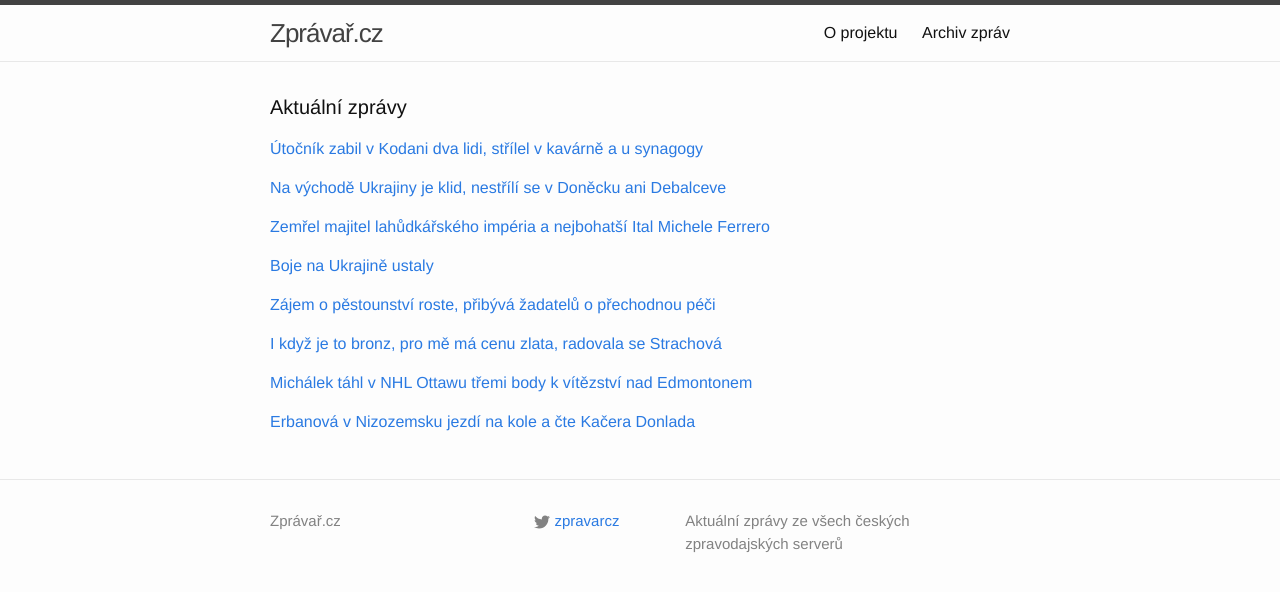
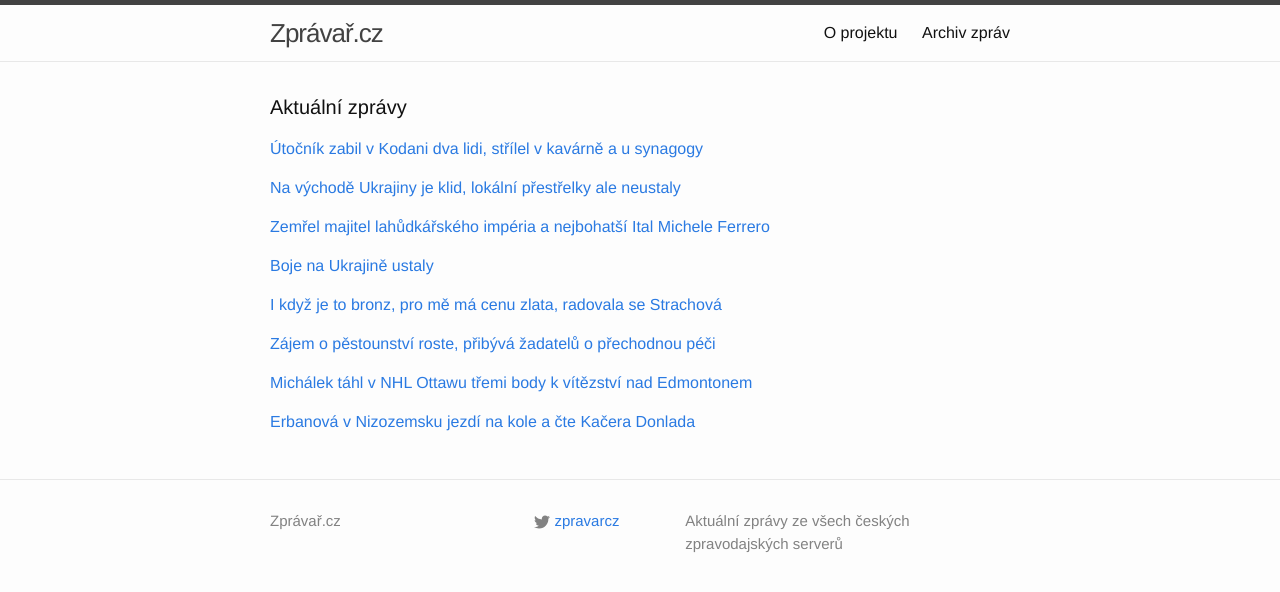
Before and after one commit to adliska/zpravar, a Jekyll site: the page built from index.html, in a window 1280 px wide. Shown: the top 592 px of the page. Built offline with Jekyll 4.4.1, drawn with Linux system fonts in a browser that asks for light colours.

Commit message:
zpravar news update

```diff
--- a/index.html
+++ b/index.html
@@ -26,9 +26,10 @@ layout: default
 <li><a href=http://www.ceskatelevize.cz/ct24/svet/301761-dalsi-strelba-v-kodani-u-synagogy-byli-zraneni-tri-lide/>Další střelba v Kodani: U synagogy byli zraněni tři lidé - www.ceskatelevize.cz</a></li>
 <li><a href=http://www.rozhlas.cz/_zprava/kodani-se-opet-rozeznely-vystrely-na-miste-je-jedna-obet--1455754>Kodaní se opět rozezněly výstřely. Na místě je jedna oběť - www.rozhlas.cz</a></li>
 </ul>
-</div><p><a href="javascript:;" onclick="toggle_visibility('zpravy1')">Na východě Ukrajiny je klid, nestřílí se v Doněcku ani Debalceve</a></p>
+</div><p><a href="javascript:;" onclick="toggle_visibility('zpravy1')">Na východě Ukrajiny je klid, lokální přestřelky ale neustaly</a></p>
 <div id="zpravy1" style="display:none">
 <ul>
+<li><a href=http://www.ceskenoviny.cz/zpravy/zpravy/na-vychode-ukrajiny-je-klid-lokalni-prestrelky-ale-neustaly/1181538>Na východě Ukrajiny je klid, lokální přestřelky ale neustaly - www.ceskenoviny.cz</a></li>
 <li><a href=http://zpravy.e15.cz/zahranicni/udalosti/na-vychode-ukrajiny-je-klid-nestrili-se-v-donecku-ani-debalceve-1163093>Na východě Ukrajiny je klid, nestřílí se v Doněcku ani Debalceve - zpravy.e15.cz</a></li>
 <li><a href=http://www.tyden.cz/rubriky/zahranici/rusko-a-okoli/na-vychode-ukrajiny-je-klid-primeri-se-zatim-dodrzuje_333506.html>Na východě Ukrajiny je klid. Příměří se zatím dodržuje - www.tyden.cz</a></li>
 <li><a href=http://zpravy.e15.cz/zahranicni/udalosti/primeri-na-vychode-ukrajiny-se-pry-vcelku-dodrzuje-hlasi-obe-strany-1163093>Příměří na východě Ukrajiny se prý vcelku dodržuje, hlásí obě strany - zpravy.e15.cz</a></li>
@@ -70,23 +71,23 @@ layout: default
 <li><a href=http://www.rozhlas.cz/_zprava/na-vychode-ukrajiny-vstoupilo-v-platnost-primeri-mezi-vladou-a-separatisty--1455750>Na východě Ukrajiny vstoupilo v platnost příměří mezi vládou a separatisty - www.rozhlas.cz</a></li>
 <li><a href=http://www.novinky.cz/zahranicni/evropa/361715-na-ukrajine-zacalo-platit-primeri-obe-strany-se-ale-obvinuji-z-jeho-porusovani.html>Na Ukrajině začalo platit příměří, obě strany se ale obviňují z jeho porušování - www.novinky.cz</a></li>
 </ul>
-</div><p><a href="javascript:;" onclick="toggle_visibility('zpravy4')">Zájem o pěstounství roste, přibývá žadatelů o přechodnou péči</a></p>
+</div><p><a href="javascript:;" onclick="toggle_visibility('zpravy4')">I když je to bronz, pro mě má cenu zlata, radovala se Strachová</a></p>
 <div id="zpravy4" style="display:none">
+<ul>
+<li><a href=http://www.tyden.cz/rubriky/sport/zimni-sporty/sjezdove-lyzovani/i-kdyz-je-to-bronz-pro-me-ma-cenu-zlata-radovala-se-strachova_333514.html>I když je to bronz, pro mě má cenu zlata, radovala se Strachová - www.tyden.cz</a></li>
+<li><a href=http://www.sportovninoviny.cz/zpravy/pro-strachovou-je-bronz-ze-slalomu-na-ms-jako-zlato-pomohl-k-ni-i-stin-pod-lopatou/1181555>Pro Strachovou je bronz ze slalomu na MS jako zlato, pomohl k ní i stín pod lopatou - www.sportovninoviny.cz</a></li>
+<li><a href=http://www.denik.cz/zimni_sporty/bronzova-zahrobska-je-to-jako-sen-ta-medaile-ma-pro-me-cenu-zlata-20150215.html>Bronzová Záhrobská: Je to jako sen. Ta medaile má pro mě cenu zlata - www.denik.cz</a></li>
+<li><a href=http://sport.aktualne.cz/strachova-ctyrnasobna-medailistka-z-ms-to-zni-nadherne/r~65df9c50b4e711e49e4b0025900fea04/>Strachová: Čtyřnásobná medailistka z MS? To zní nádherně - sport.aktualne.cz</a></li>
+<li><a href=http://www.sportovninoviny.cz/zpravy/pro-strachovou-je-bronz-ze-slalomu-na-ms-jako-zlato/1181555>Pro Strachovou je bronz ze slalomu na MS jako zlato - www.sportovninoviny.cz</a></li>
+</ul>
+</div><p><a href="javascript:;" onclick="toggle_visibility('zpravy5')">Zájem o pěstounství roste, přibývá žadatelů o přechodnou péči</a></p>
+<div id="zpravy5" style="display:none">
 <ul>
 <li><a href=http://www.ceskenoviny.cz/zpravy/zpravy/zajem-o-pestounstvi-roste-pribyva-zadatelu-o-prechodnou-peci/1181561>Zájem o pěstounství roste, přibývá žadatelů o přechodnou péči - www.ceskenoviny.cz</a></li>
 <li><a href=http://zpravy.idnes.cz/pestounu-v-cesku-pribyva-0ho-/domaci.aspx?c=A150215_102804_domaci_pku>Profesionálních pěstounů přibývá. Za rok se jejich počet ztrojnásobil - zpravy.idnes.cz</a></li>
 <li><a href=http://www.denik.cz/z_domova/pribyva-profesionalnich-pestounu-pocet-se-za-rok-ztrojnasobil-20150215.html>Přibývá profesionálních pěstounů, počet se za rok ztrojnásobil - www.denik.cz</a></li>
 <li><a href=http://zpravy.aktualne.cz/domaci/prechodnych-pestounu-pribyva-jejich-je-temer-trikrat-vyssi/r~6c6b5c44b4ec11e49bec0025900fea04/>Přechodných pěstounů přibývá. Je jich je téměř třikrát více - zpravy.aktualne.cz</a></li>
 <li><a href=http://www.ceskenoviny.cz/zpravy/zpravy/pribyva-profesionalnich-pestounu-pocet-se-za-rok-ztrojnasobil/1181561>Přibývá profesionálních pěstounů, počet se za rok ztrojnásobil - www.ceskenoviny.cz</a></li>
-</ul>
-</div><p><a href="javascript:;" onclick="toggle_visibility('zpravy5')">I když je to bronz, pro mě má cenu zlata, radovala se Strachová</a></p>
-<div id="zpravy5" style="display:none">
-<ul>
-<li><a href=http://www.tyden.cz/rubriky/sport/zimni-sporty/sjezdove-lyzovani/i-kdyz-je-to-bronz-pro-me-ma-cenu-zlata-radovala-se-strachova_333514.html>I když je to bronz, pro mě má cenu zlata, radovala se Strachová - www.tyden.cz</a></li>
-<li><a href=http://www.sportovninoviny.cz/zpravy/pro-strachovou-je-bronz-ze-slalomu-na-ms-jako-zlato-pomohl-k-ni-i-stin-pod-lopatou/1181555>Pro Strachovou je bronz ze slalomu na MS jako zlato, pomohl k ní i stín pod lopatou - www.sportovninoviny.cz</a></li>
-<li><a href=http://www.denik.cz/zimni_sporty/bronzova-zahrobska-je-to-jako-sen-ta-medaile-ma-pro-me-cenu-zlata-20150215.html>Bronzová Záhrobská: Je to jako sen. Ta medaile má pro mě cenu zlata - www.denik.cz</a></li>
-<li><a href=http://sport.aktualne.cz/strachova-ctyrnasobna-medailistka-z-ms-to-zni-nadherne/r~65df9c50b4e711e49e4b0025900fea04/>Strachová: Čtyřnásobná medailistka z MS? To zní nádherně - sport.aktualne.cz</a></li>
-<li><a href=http://www.sportovninoviny.cz/zpravy/pro-strachovou-je-bronz-ze-slalomu-na-ms-jako-zlato/1181555>Pro Strachovou je bronz ze slalomu na MS jako zlato - www.sportovninoviny.cz</a></li>
 </ul>
 </div><p><a href="javascript:;" onclick="toggle_visibility('zpravy6')">Michálek táhl v NHL Ottawu třemi body k vítězství nad Edmontonem</a></p>
 <div id="zpravy6" style="display:none">
```
